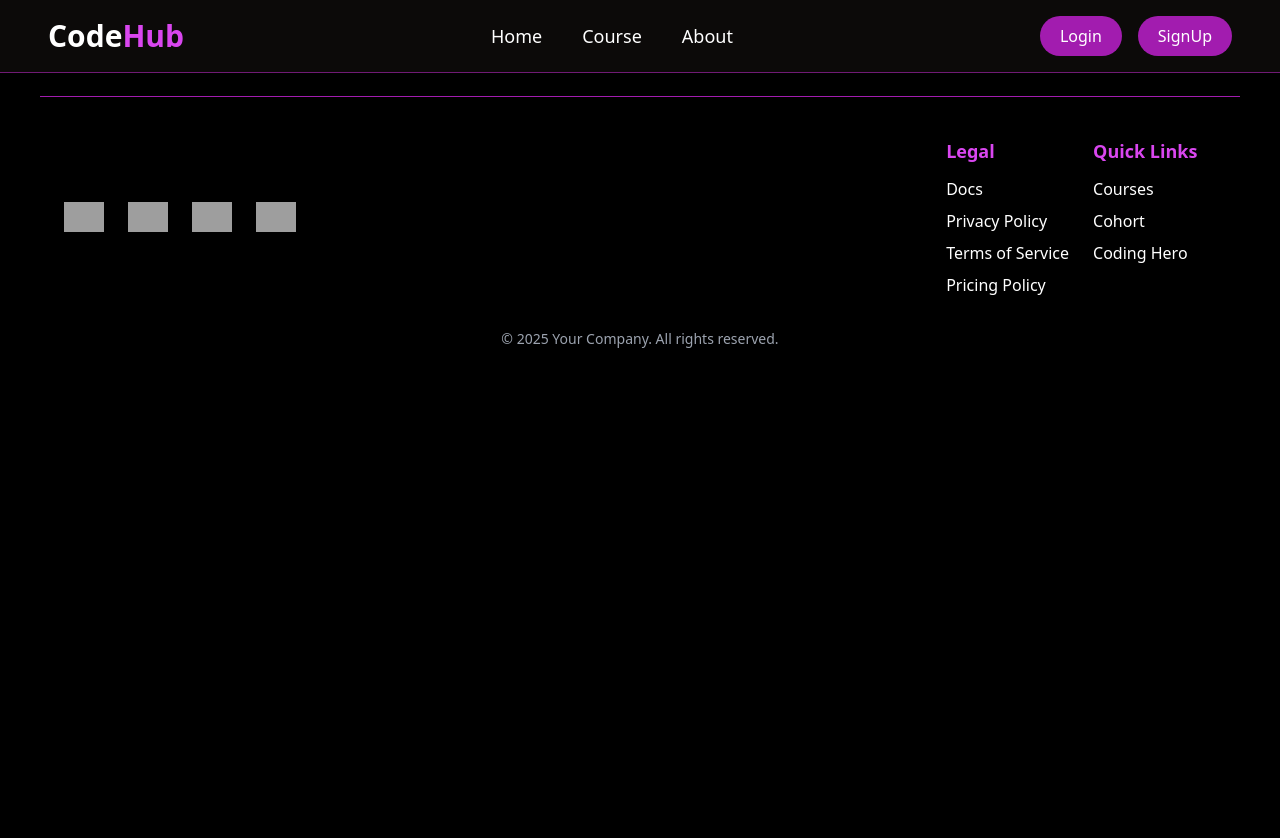
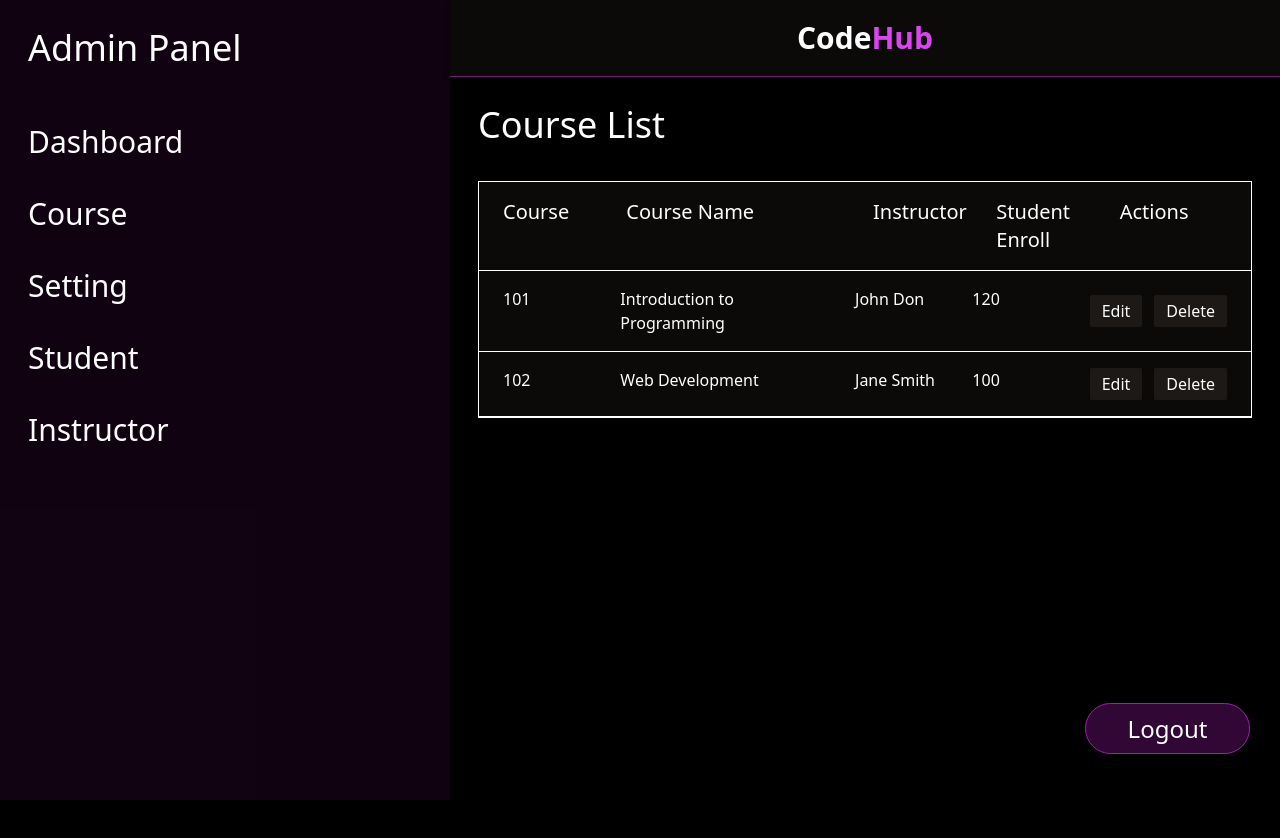
Before and after one commit to yashjaiswal4646/Online-Learning-React-, a React (Vite) app: page /courses in a window 1280 px wide. Shown: the top 838 px of the page. After the commit the page ends 800 px from the top, so only its background shows below. Built offline with nearby package versions, Linux system fonts and the light colour scheme; grey boxes are pictures that could not be loaded.

Commit message:
Add AdminCourse

```diff
--- a/src/App.jsx
+++ b/src/App.jsx
@@ -1,11 +1,18 @@
-import AppRoutes from "./routes/AppRoutes";
+// import AppRoutes from "./routes/AppRoutes";
+
+import { BrowserRouter } from "react-router-dom";
+import AdminCourse from "./components/Admin/AdminCourse";
+
 
 
 
 function App() {
   return (
     <>
-   <AppRoutes />;
+   {/* <AppRoutes />; */}
+   <BrowserRouter>
+     <AdminCourse/>
+   </BrowserRouter>
 
   </>
 )
--- /dev/null
+++ b/src/components/Admin/AdminCourse.jsx
@@ -0,0 +1,93 @@
+import React from "react";
+
+const AdminDashboard = () => {
+  const menuItems = ["Dashboard", "Course", "Setting", "Student", "Instructor"];
+  const courses = [
+    {
+      id: "101",
+      name: "Introduction to Programming",
+      instructor: "John Don",
+      enrollment: "120",
+    },
+    {
+      id: "102",
+      name: "Web Development",
+      instructor: "Jane Smith",
+      enrollment: "100",
+    },
+  ];
+
+  return (
+
+    <div className="flex min-h-screen text-white bg-black">
+      {/* Sidebar */}
+      <nav className="p-7 bg-fuchsia-700 bg-opacity-10 w-[450px] max-sm:p-4 max-sm:w-full">
+        <h2 className="text-4xl mb-14">Admin Panel</h2>
+        {menuItems.map((item) => (
+          <button
+            key={item}
+            className="block text-3xl transition-transform duration-300 cursor-pointer mb-9 relative z-0 hover:z-10 hover:scale-110 hover:shadow-[0_15px_30px_rgba(0,0,0,0.5)] hover:text-fuchsia-400"
+          >
+            {item}
+          </button>
+        ))}
+      </nav>
+
+      {/* Main Content */}
+      <div className="flex flex-col flex-1">
+        {/* Navigation Bar */}
+        <header className="flex items-center justify-center px-10 py-5 border-b border-solid bg-stone-950 border-b-fuchsia-900 shadow-[0px_4px_4px_rgba(0,0,0,0.25)] max-sm:p-4">
+          <h1 className="text-3xl font-bold text-white">
+            <span>Code</span>
+            <span className="text-fuchsia-500">Hub</span>
+          </h1>
+        </header>
+
+        {/* Dashboard Content */}
+        <main className="flex-1 p-7 max-sm:p-4">
+          <h2 className="text-4xl mb-9">Course List</h2>
+
+          {/* Course Table */}
+          <div className="border border-white border-solid bg-stone-950 max-sm:overflow-x-auto">
+            <div className="grid px-4 py-2 border-b border-solid border-b-white grid-cols-[1fr_2fr_1fr_1fr_1fr] max-md:p-2 max-md:text-sm max-sm:min-w-[800px]">
+              <div className="p-2 text-xl text-white">Course</div>
+              <div className="p-2 text-xl text-white">Course Name</div>
+              <div className="p-2 text-xl text-white">Instructor</div>
+              <div className="p-2 text-xl text-white">Student Enroll</div>
+              <div className="p-2 text-xl text-white">Actions</div>
+            </div>
+
+            {courses.map((course) => (
+              <div
+                key={course.id}
+                className="grid px-4 py-2 border-b border-solid border-b-white grid-cols-[1fr_2fr_1fr_1fr_1fr] max-md:p-2 max-md:text-sm max-sm:min-w-[800px]"
+              >
+                <div className="p-2 text-base text-white">{course.id}</div>
+                <div className="p-2 text-base text-white">{course.name}</div>
+                <div className="p-2 text-base text-white">{course.instructor}</div>
+                <div className="p-2 text-base text-white">{course.enrollment}</div>
+                <div className="flex items-center p-2 text-base text-white">
+                  <div className="flex gap-3">
+                    <button className="px-3 py-1 text-base text-white rounded-sm cursor-pointer bg-stone-900">
+                      Edit
+                    </button>
+                    <button className="px-3 py-1 text-base text-white rounded-sm cursor-pointer bg-stone-900">
+                      Delete
+                    </button>
+                  </div>
+                </div>
+              </div>
+            ))}
+          </div>
+
+          {/* Logout Button */}
+          <button className="absolute text-2xl border border-fuchsia-700 border-solid cursor-pointer bg-fuchsia-700 bg-opacity-30 bottom-[46px] h-[51px] right-[30px] rounded-[34px] w-[165px] max-sm:static max-sm:mt-10 max-sm:w-full hover:bg-opacity-50 transition-colors">
+            Logout
+          </button>
+        </main>
+      </div>
+    </div>
+  );
+};
+
+export default AdminDashboard;
--- a/src/components/Admin/AdminDashboard.jsx
+++ b/src/components/Admin/AdminDashboard.jsx
@@ -22,20 +22,11 @@ const AdminDashboard = () => {
       {/* Main Content */}
       <div className="flex flex-col flex-1">
         {/* Navigation Bar */}
-        <header className="flex items-center px-10 py-5 border-b border-solid bg-stone-950 border-b-fuchsia-900 shadow-[0px_4px_4px_rgba(0,0,0,0.25)] max-sm:p-4">
-          <h1 className="text-4xl mr-36 text-fuchsia-700 max-sm:text-3xl">
-            CodeHub
+        <header className="flex items-center justify-center px-10 py-5 border-b border-solid bg-stone-950 border-b-fuchsia-900 shadow-[0px_4px_4px_rgba(0,0,0,0.25)] max-sm:p-4">
+          <h1 className="text-3xl font-bold text-white">
+            <span>Code</span>
+            <span className="text-fuchsia-500">Hub</span>
           </h1>
-          <nav className="flex gap-16 max-md:gap-8 max-sm:hidden">
-            {["Home", "Course", "About"].map((item) => (
-              <button
-                key={item}
-                className="text-4xl cursor-pointer max-md:text-3xl relative z-0 transition-transform duration-300 hover:z-10 hover:scale-110 hover:shadow-[0_15px_30px_rgba(0,0,0,0.5)] hover:text-fuchsia-400"
-              >
-                {item}
-              </button>
-            ))}
-          </nav>
         </header>
 
         {/* Dashboard Content */}
```
